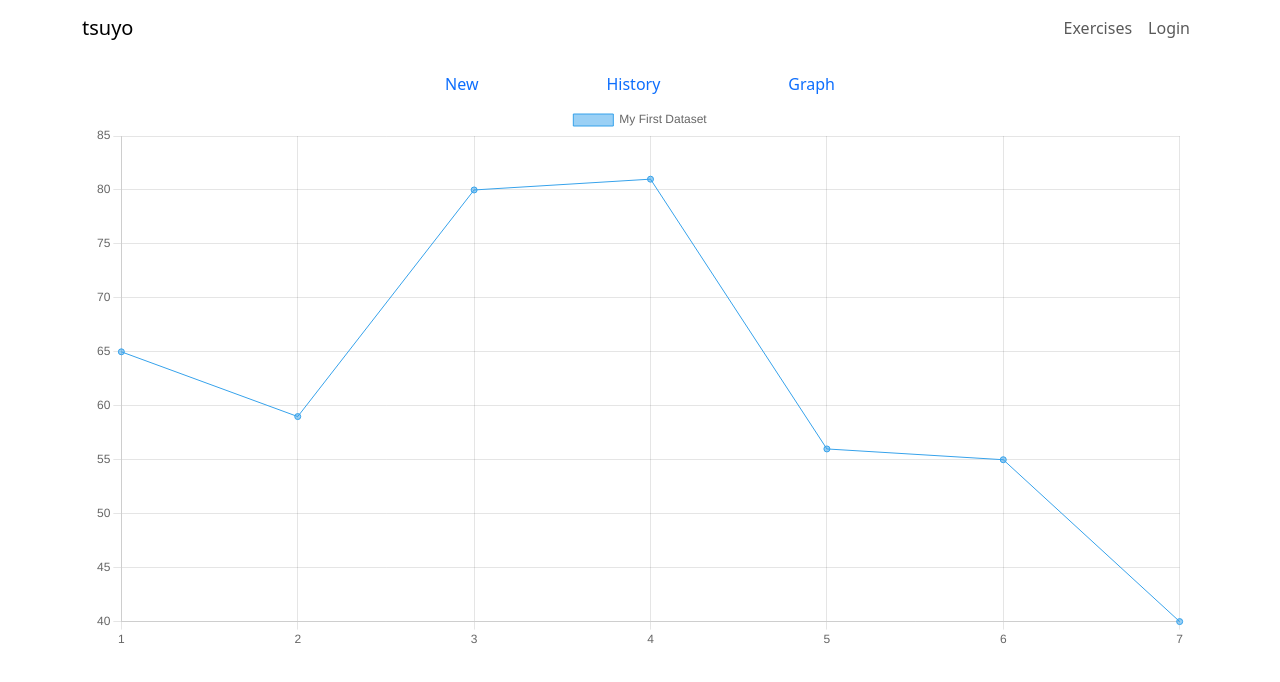
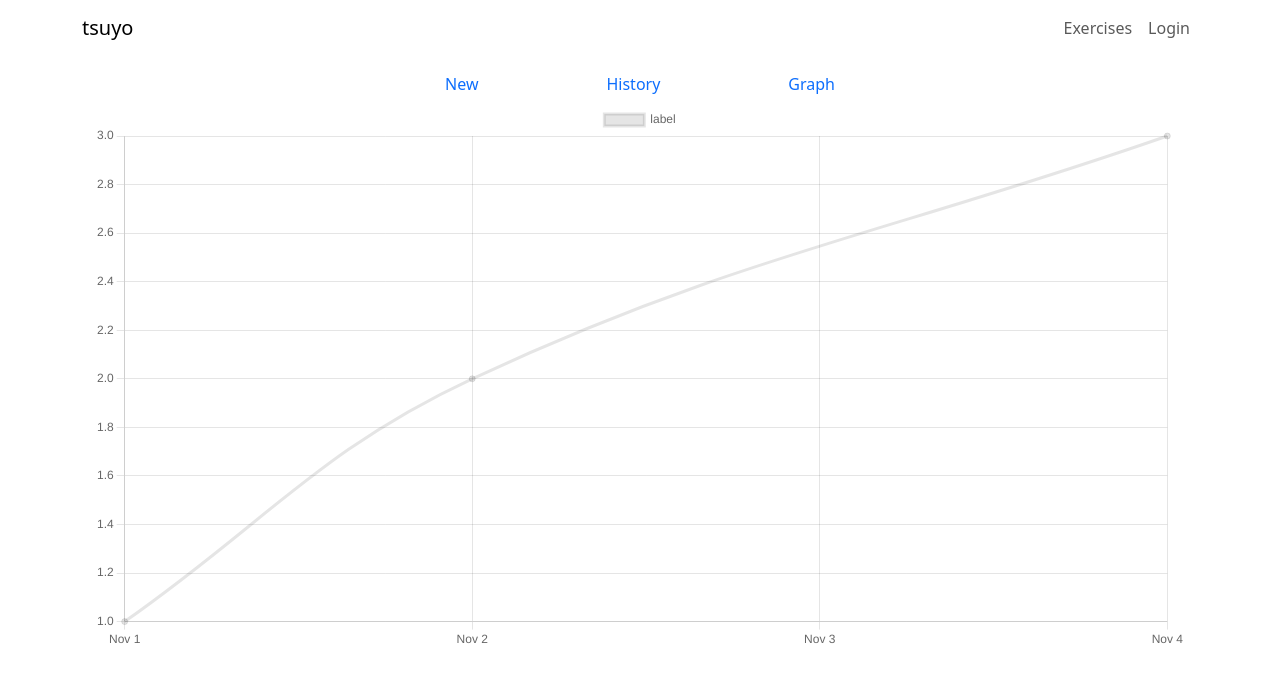
Before and after one commit to wrewsama/tsuyo-frontend, a React (Create React App) app in the folder frontend/: page /1/graph in a window 1280 px wide. Shown: the top 682 px of the page. Built offline with nearby package versions, Linux system fonts and the light colour scheme; no server answers.

Commit message:
set up time series graph

```diff
--- a/frontend/src/components/graph.js
+++ b/frontend/src/components/graph.js
@@ -1,20 +1,50 @@
 import React from 'react'
-import Chart from 'chart.js/auto';
+import {
+    Chart,
+    LineElement,
+    TimeScale,
+    LinearScale,
+    PointElement,
+    Tooltip,
+    Legend
+} from 'chart.js';
 import { Line } from "react-chartjs-2"
+import 'chartjs-adapter-date-fns';
 
+Chart.register(
+    LineElement,
+    TimeScale,
+    LinearScale,
+    PointElement,
+    Tooltip,
+    Legend
+)
 export default function Graph() {
-    const labels = ['1', '2', '3', '4', '5', '6', '7' ] // x axis - should be datetime
+    const labels = ['2022-11-01', '2022-11-02', '2022-11-04']
+    const data = {
+        labels: labels,
+        datasets: [{
+            label: 'label',
+            data: [1, 2, 3],
+            tension: 0.4
+        }]
+
+    }
+    const options = {
+        scales: {
+            x: {
+                type: 'time',
+                time: {
+                    unit: 'day'
+                }
+            }
+        }
+    }
     return (
         <div className="container">
             <Line
-                data = {{
-                    labels: labels,
-                    datasets: [{
-                        label: 'My First Dataset',
-                        data: [65, 59, 80, 81, 56, 55, 40], // y axis - should be 1rm
-                        borderWidth: 1
-                    }]
-                }}
+                data={data}
+                options={options}
             />
         </div>
     )
```
